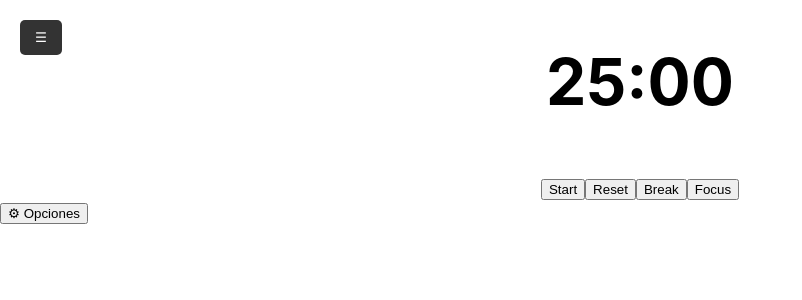
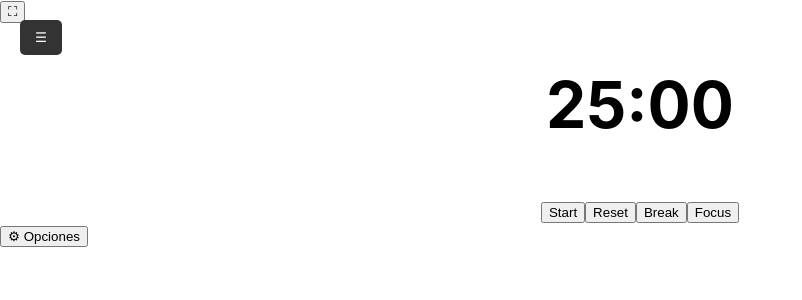
Before and after one commit to Diverfox/Studybara, a React (Create React App) app: page / in a window 1280 px wide. Shown: the top 300 px of the page, without its empty margins (0-802 px from the left). Built offline with nearby package versions, Linux system fonts and the light colour scheme.

Commit message:
feat: update title to 'Studybara' and add fullscreen toggle functionality

```diff
--- a/public/index.html
+++ b/public/index.html
@@ -24,7 +24,7 @@
       work correctly both with client-side routing and a non-root public URL.
       Learn how to configure a non-root public URL by running `npm run build`.
     -->
-    <title>React App</title>
+    <title>Studybara</title>
   </head>
   <body>
     <noscript>You need to enable JavaScript to run this app.</noscript>
--- a/src/App.js
+++ b/src/App.js
@@ -7,11 +7,28 @@ function App() {
   const [focusTime, setFocusTime] = useState(25 * 60);
   const [breakTime, setBreakTime] = useState(5 * 60);
   const [showModal, setShowModal] = useState(false); // Estado para abrir/cerrar el modal
+  const [isFullscreen, setIsFullscreen] = useState(false);
+
+
+    // Función para alternar pantalla completa
+    const toggleFullscreen = () => {
+      if (!document.fullscreenElement) {
+        document.documentElement.requestFullscreen();
+        setIsFullscreen(true);
+      } else {
+        document.exitFullscreen();
+        setIsFullscreen(false);
+      }
+    };
+
 
   return (
     <>
           {/* Sidebar */}
           <Sidebar />
+        <button onClick={toggleFullscreen} >
+        {isFullscreen ? "🔽" : "⛶"}
+      </button>
       <div>
         <Timer focusTime={focusTime} breakTime={breakTime} />
 
```
